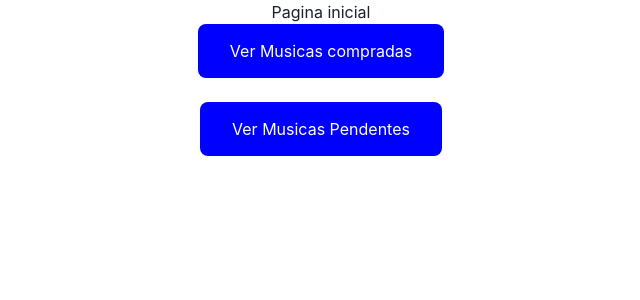
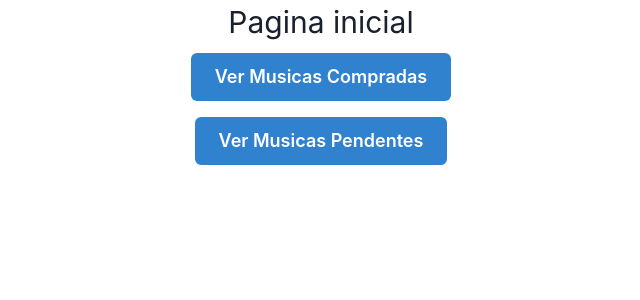
Before and after one commit to SourFlame8/Estudo-Rdio-Front-React, a React (Vite) app: page / in a window 1280 px wide. Shown: the top 300 px of the page, without its empty margins (319-959 px from the left). Built offline with nearby package versions, Linux system fonts and the light colour scheme.

Commit message:
Implementação da estilização com chakra Iniciada

```diff
--- a/src/pages/compradas/compradas.jsx
+++ b/src/pages/compradas/compradas.jsx
@@ -1,17 +1,19 @@
 import {
   Table,
+  Thead,
+  Tbody,
+  Tr,
+  Th,
+  Td,
   TableContainer,
-  Tbody,
-  Td,
-  Th,
-  Thead,
-  Tr,
-} from "@chakra-ui/react";
+  Text,
+  Button,
+} from '@chakra-ui/react'
 import moment from "moment";
 import React, { useEffect, useState } from "react";
 import { useNavigate, NavLink } from "react-router-dom";
 import api from "../../services/api";
-import { Body, Button } from "./style";
+import { Body } from "./style";
 
 function Compradas() {
   const [musica, setMusica] = useState([]);
@@ -24,8 +26,8 @@ function Compradas() {
 
   return (
     <Body>
-      <h1>Compradas</h1>
-      <TableContainer>
+      <Text fontSize={30}>Compradas</Text>
+      <TableContainer border={"1px solid black"} borderRadius={"10px"} marginBottom={".5rem"}>
         <Table variant="simple">
           <Thead>
             <Tr>
@@ -51,7 +53,7 @@ function Compradas() {
           </Tbody>
         </Table>
       </TableContainer>
-      <Button>
+      <Button colorScheme={'blue'} size={'lg'}>
         <NavLink
           exact
           to="/"
--- a/src/pages/compradas/style.js
+++ b/src/pages/compradas/style.js
@@ -17,7 +17,7 @@ export const Button = styled.button`
   text-align: center;
   text-decoration: none;
   display: inline-block;
-  font-size: 16px;
+  font-size: 18px;
   transition-duration: 0.4s;
   border-radius: 8px;
   cursor: pointer;
@@ -29,14 +29,3 @@ export const Button = styled.button`
       0 17px 50px 0 rgba(0, 0, 0, 0.19);
   }
 `
-
-export const Table = styled.table`
-  border: 1px solid;
-  margin-bottom: 1rem;
-
-  & th, td {
-    border: 1px solid;
-    padding: 15px;
-    text-align: left;
-  }
-`
--- a/src/pages/home/home.jsx
+++ b/src/pages/home/home.jsx
@@ -1,19 +1,19 @@
 import React from 'react'
-import { Body, Button } from "./style"
+import { Body } from "./style"
 import { useNavigate, NavLink } from "react-router-dom";
+import { Button, Text } from '@chakra-ui/react';
 
 
 function Home() {
     return (
         <Body>
-            <h1>Pagina inicial</h1>
-            <Button>
+            <Text fontSize={30} marginBottom={".5rem"}>Pagina inicial</Text>
+            <Button colorScheme={'blue'} size={'lg'} marginBottom={"1rem"}>
                 <NavLink exact to="/Compradas" style={{ "color": "white", "textDecoration": "none" }}>
-                    Ver Musicas compradas
+                    Ver Musicas Compradas
                 </NavLink>
             </Button>
-            <br />
-            <Button>
+            <Button colorScheme={'blue'} size={'lg'}>
                 <NavLink exact to="/Pendentes" style={{ "color": "white", "textDecoration": "none" }}>
                     Ver Musicas Pendentes
                 </NavLink>
--- a/src/pages/pendentes/pendentes.jsx
+++ b/src/pages/pendentes/pendentes.jsx
@@ -1,7 +1,8 @@
 import React, { useEffect, useState } from "react";
-import { Body, Button, Table } from "./style";
+import { Body, Table } from "./style";
 import { NavLink } from "react-router-dom";
 import api from "../../services/api";
+import { Button } from "@chakra-ui/react";
 
 function Pendentes() {
   const [musica, setMusica] = useState([]);
@@ -37,7 +38,7 @@ function Pendentes() {
           ))}
         </tbody>
       </Table>
-      <Button>
+      <Button colorScheme={'blue'} size={'lg'}>
         <NavLink
           exact
           to="/"
--- a/src/pages/teste/index.jsx
+++ b/src/pages/teste/index.jsx
@@ -1,4 +1,5 @@
 import {
+  Box,
   Table,
   TableCaption,
   TableContainer,
@@ -16,6 +17,7 @@ import api from "../../services/api";
 
 function Teste() {
   return (
+    <Box maxW="960px" mx="auto">
       <TableContainer>
         <Table variant="simple">
           <TableCaption>Imperial to metric conversion factors</TableCaption>
@@ -52,6 +54,7 @@ function Teste() {
           </Tfoot>
         </Table>
       </TableContainer>
+    </Box>
   );
 }
 
```
